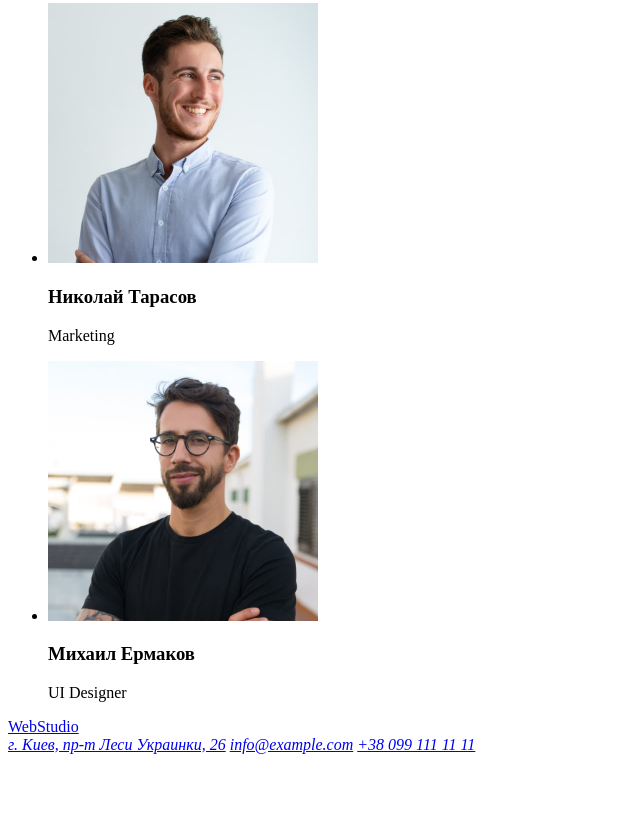
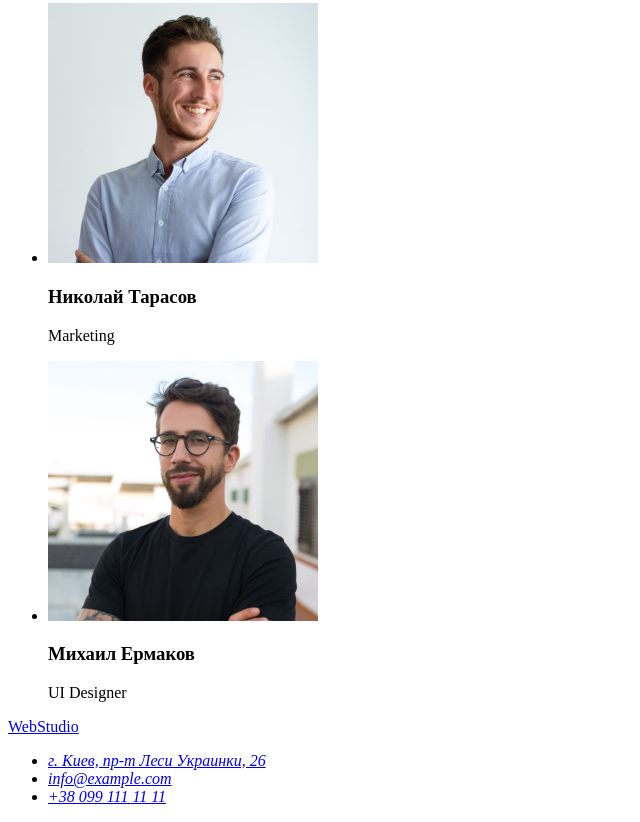
Before and after one commit to nikstyles/goit-markup-hw-01, a plain HTML site: page index.html in a window 1280 px wide. Shown: the part 2333-3155 px from the top of the page, without its empty margins (0-640 px from the left). Before the commit the page ends 3095 px from the top, so only its background shows below. Drawn offline with Linux system fonts and the light colour scheme.

Commit message:
Edit address list

```diff
--- a/index.html
+++ b/index.html
@@ -97,9 +97,11 @@
         <div>
             <a href="./index.html" lang="en"> <span>Web</span>Studio</a>
             <address>
-                <a href="https://goo.gl/maps/RJu5ky6C8ofXvxGWA">г. Киев, пр-т Леси Украинки, 26</a>
-                <a href="mailto:info@example.com">info@example.com</a>
-                <a href="tel:+380991111111">+38 099 111 11 11</a>
+                <ul>
+                    <li><a href="https://goo.gl/maps/RJu5ky6C8ofXvxGWA">г. Киев, пр-т Леси Украинки, 26</a></li>
+                    <li><a href="mailto:info@example.com">info@example.com</a></li>
+                    <li><a href="tel:+380991111111">+38 099 111 11 11</a></li>
+                </ul>
             </address>
         </div>
     </footer>
```
